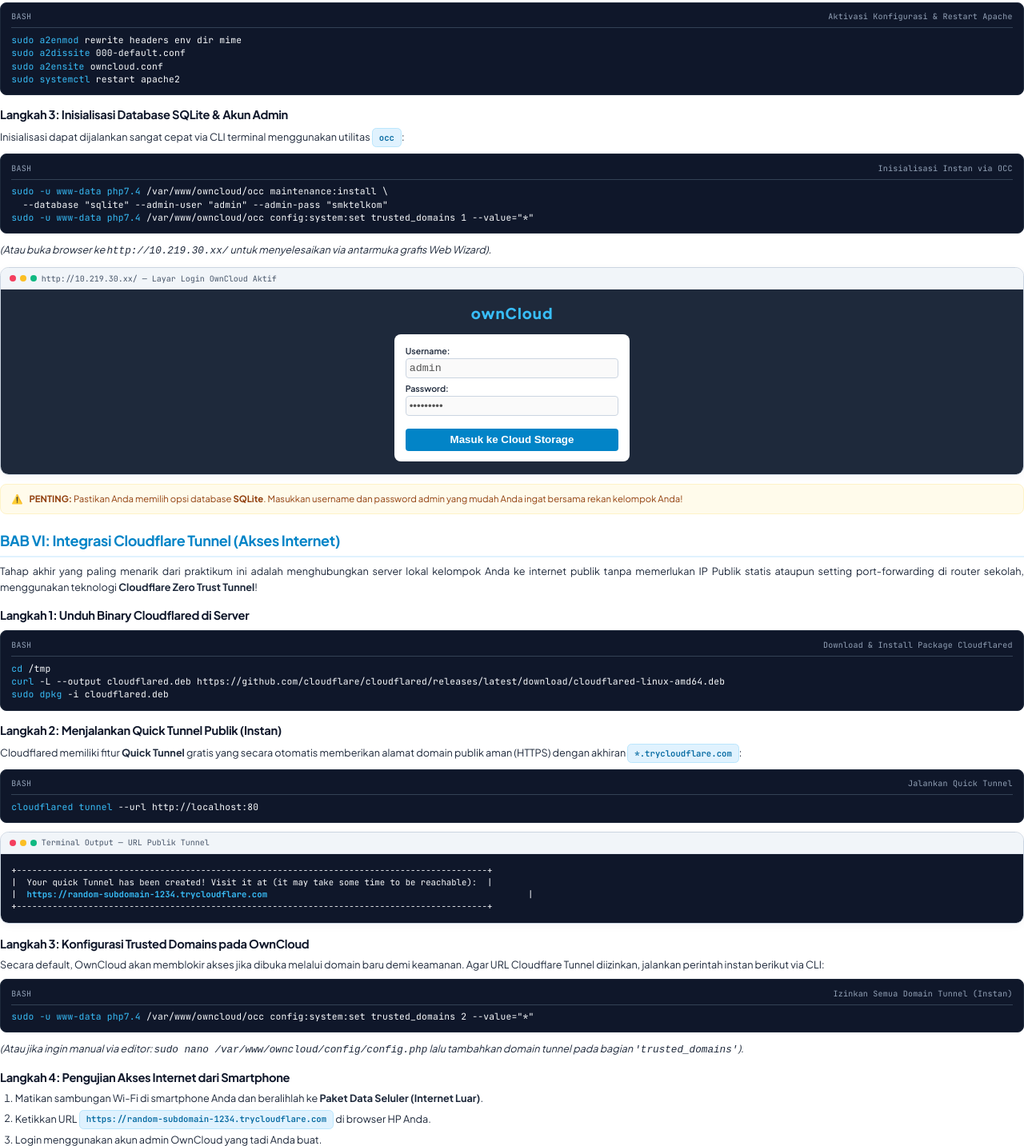
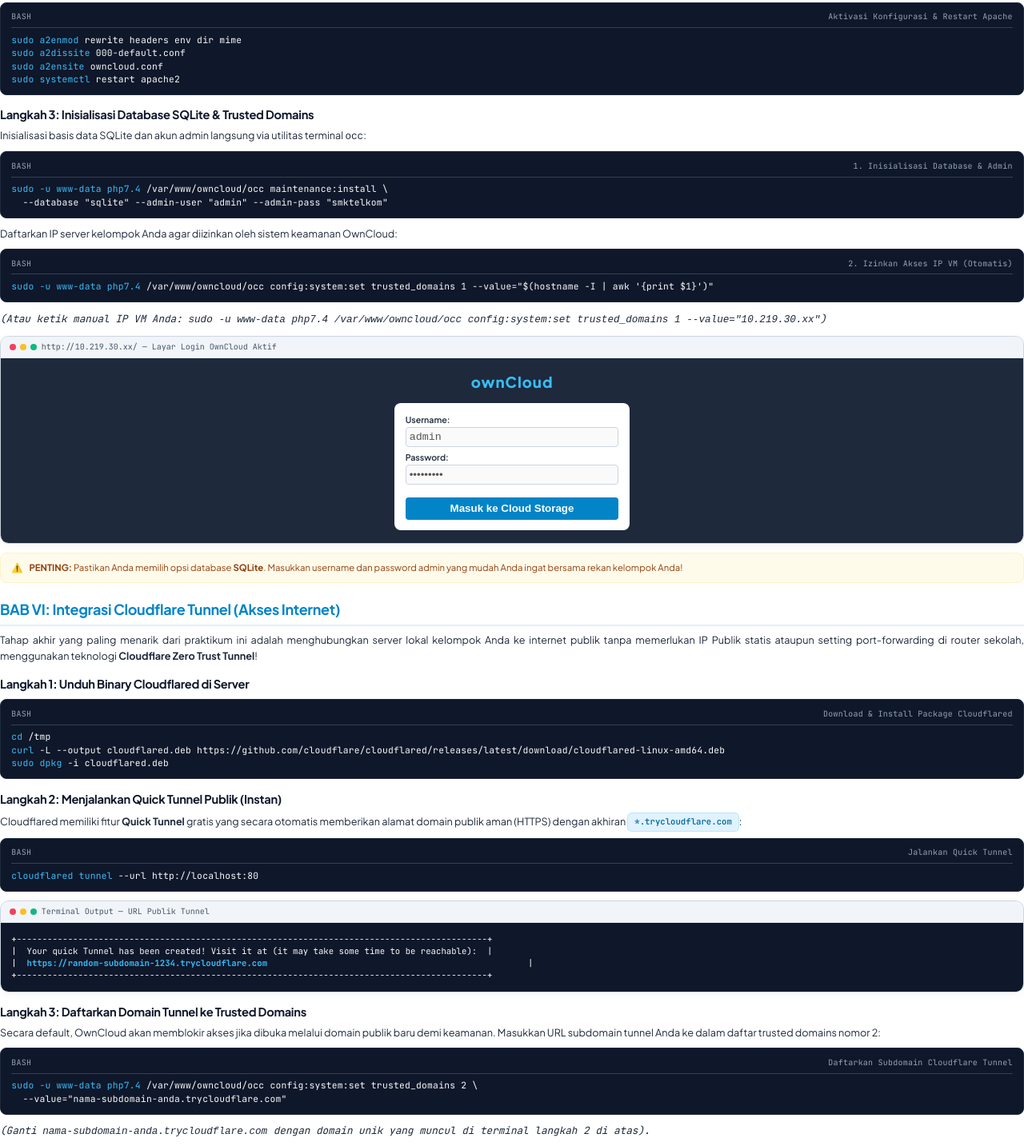
Before and after one commit to wahyusmktel/Stella-Cloud, a website: page public/modul_praktikum.html in a window 1280 px wide. Shown: the part 3776-5209 px from the top of the page at 80% size. Drawn offline with Linux system fonts and the light colour scheme.

Commit message:
docs: clarify trusted_domains to use VM IP and specific tunnel subdomain

```diff
--- a/public/modul_praktikum.html
+++ b/public/modul_praktikum.html
@@ -489,15 +489,20 @@
       <span class="code-cmd">sudo systemctl</span> restart apache2
     </div>
 
-    <h3>Langkah 3: Inisialisasi Database SQLite &amp; Akun Admin</h3>
-    <p>Inisialisasi dapat dijalankan sangat cepat via CLI terminal menggunakan utilitas <code class="badge badge-cyan">occ</code>:</p>
+    <h3>Langkah 3: Inisialisasi Database SQLite &amp; Trusted Domains</h3>
+    <p>Inisialisasi basis data SQLite dan akun admin langsung via utilitas terminal <code>occ</code>:</p>
     <div class="code-block">
-      <div class="code-header"><span>BASH</span><span>Inisialisasi Instan via OCC</span></div>
+      <div class="code-header"><span>BASH</span><span>1. Inisialisasi Database &amp; Admin</span></div>
       <span class="code-cmd">sudo -u www-data php7.4</span> /var/www/owncloud/occ maintenance:install \<br>
-      &nbsp;&nbsp;--database "sqlite" --admin-user "admin" --admin-pass "smktelkom"<br>
-      <span class="code-cmd">sudo -u www-data php7.4</span> /var/www/owncloud/occ config:system:set trusted_domains 1 --value="*"
+      &nbsp;&nbsp;--database "sqlite" --admin-user "admin" --admin-pass "smktelkom"
     </div>
-    <p><em>(Atau buka browser ke <code>http://10.219.30.xx/</code> untuk menyelesaikan via antarmuka grafis Web Wizard).</em></p>
+
+    <p>Daftarkan IP server kelompok Anda agar diizinkan oleh sistem keamanan OwnCloud:</p>
+    <div class="code-block">
+      <div class="code-header"><span>BASH</span><span>2. Izinkan Akses IP VM (Otomatis)</span></div>
+      <span class="code-cmd">sudo -u www-data php7.4</span> /var/www/owncloud/occ config:system:set trusted_domains 1 --value="$(hostname -I | awk '{print $1}')"
+    </div>
+    <p class="font-mono text-[7.5pt] text-slate-500"><em>(Atau ketik manual IP VM Anda: <code>sudo -u www-data php7.4 /var/www/owncloud/occ config:system:set trusted_domains 1 --value="10.219.30.xx"</code>)</em></p>
 
     <!-- UI Mockup OwnCloud Setup Wizard -->
     <div class="ui-mockup">
@@ -567,15 +572,16 @@
       </div>
     </div>
 
-    <h3>Langkah 3: Konfigurasi Trusted Domains pada OwnCloud</h3>
+    <h3>Langkah 3: Daftarkan Domain Tunnel ke Trusted Domains</h3>
     <p>
-      Secara default, OwnCloud akan memblokir akses jika dibuka melalui domain baru demi keamanan. Agar URL Cloudflare Tunnel diizinkan, jalankan perintah instan berikut via CLI:
+      Secara default, OwnCloud akan memblokir akses jika dibuka melalui domain publik baru demi keamanan. Masukkan URL subdomain tunnel Anda ke dalam daftar trusted domains nomor 2:
     </p>
     <div class="code-block">
-      <div class="code-header"><span>BASH</span><span>Izinkan Semua Domain Tunnel (Instan)</span></div>
-      <span class="code-cmd">sudo -u www-data php7.4</span> /var/www/owncloud/occ config:system:set trusted_domains 2 --value="*"
+      <div class="code-header"><span>BASH</span><span>Daftarkan Subdomain Cloudflare Tunnel</span></div>
+      <span class="code-cmd">sudo -u www-data php7.4</span> /var/www/owncloud/occ config:system:set trusted_domains 2 \<br>
+      &nbsp;&nbsp;--value="nama-subdomain-anda.trycloudflare.com"
     </div>
-    <p><em>(Atau jika ingin manual via editor: <code>sudo nano /var/www/owncloud/config/config.php</code> lalu tambahkan domain tunnel pada bagian <code>'trusted_domains'</code>).</em></p>
+    <p class="font-mono text-[7.5pt] text-slate-500"><em>(Ganti <code>nama-subdomain-anda.trycloudflare.com</code> dengan domain unik yang muncul di terminal langkah 2 di atas).</em></p>
 
     <h3>Langkah 4: Pengujian Akses Internet dari Smartphone</h3>
     <ol>
```
Also changed, not shown: 2 other files.
